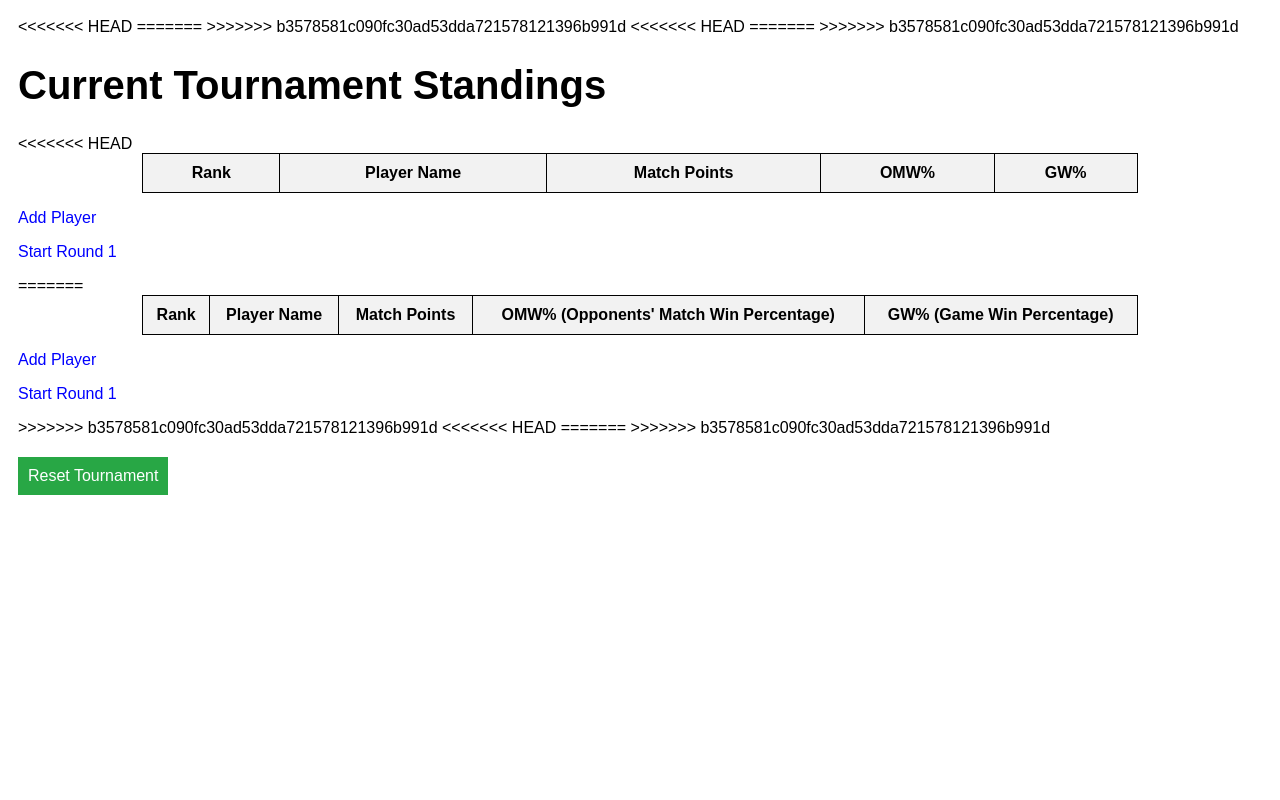
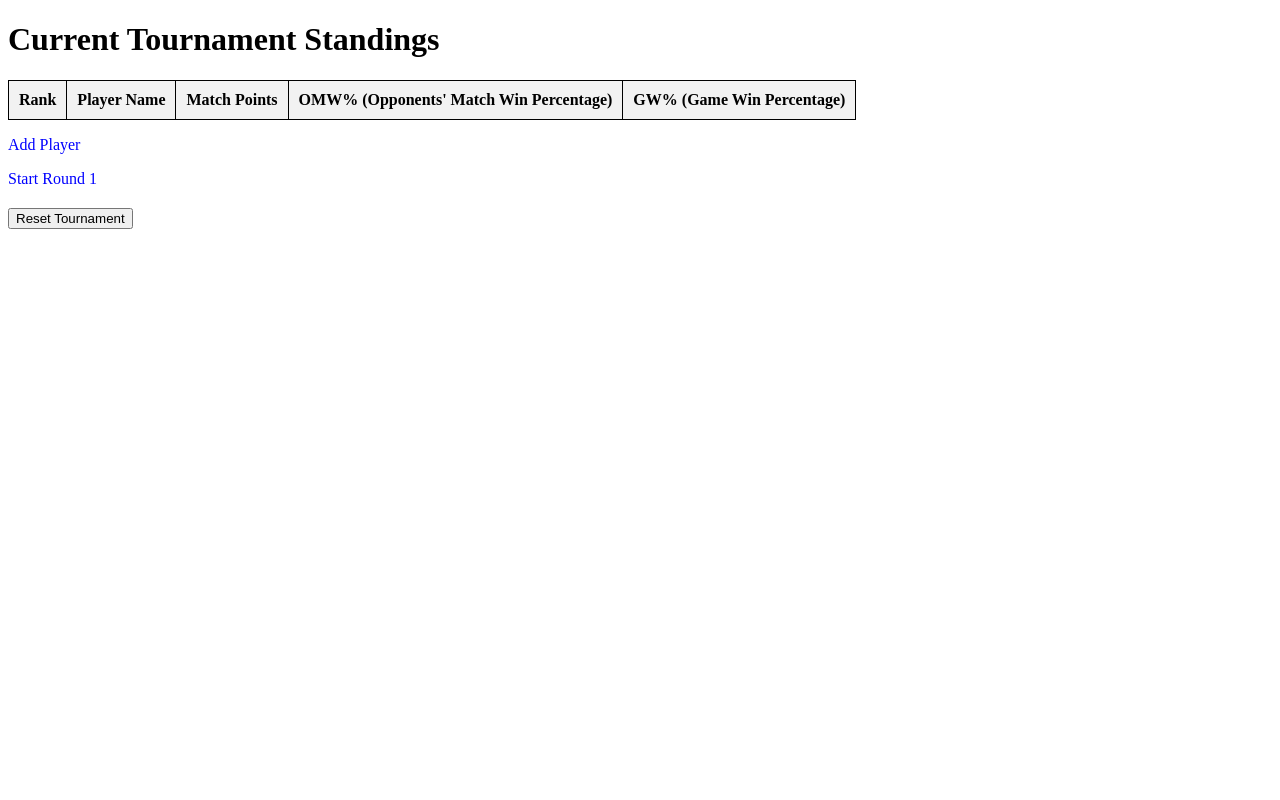
Before and after one commit to Tholomir/Better-MTG-Tournament-Orga, a Flask app: page / in a window 1280 px wide. Run offline with Flask 3, Linux system fonts and the light colour scheme; data that the repository does not hold is empty.

Commit message:
templates - Incoming Changes Accepted

```diff
--- a/templates/index.html
+++ b/templates/index.html
@@ -1,15 +1,9 @@
-<<<<<<< HEAD
-=======
 <!-- templates/index.html -->
 
->>>>>>> b3578581c090fc30ad53dda721578121396b991d
 <!DOCTYPE html>
 <html>
 <head>
     <title>Tournament Standings</title>
-<<<<<<< HEAD
-    <link rel="stylesheet" type="text/css" href="{{ url_for('static', filename='styles.css') }}">
-=======
     <style>
         table, th, td {
             border: 1px solid black;
@@ -24,47 +18,11 @@
             color: blue;
         }
     </style>
->>>>>>> b3578581c090fc30ad53dda721578121396b991d
 </head>
 <body>
 
     <h1>Current Tournament Standings</h1>
 
-<<<<<<< HEAD
-    <div class="table-container">
-        <table>
-            <tr>
-                <th>Rank</th>
-                <th>Player Name</th>
-                <th>Match Points</th>
-                <th>OMW%</th>
-                <th>GW%</th>
-            </tr>
-            {% for idx, standing in enumerate(standings) %}
-            <tr>
-                <td>{{ idx + 1 }}</td>
-                <td>{{ standing.player.name }}</td>
-                <td>{{ standing.match_points }}</td>
-                <td>{{ (standing.opponents_match_win_percentage * 100) | round(2) }}%</td>
-                <td>{{ (standing.game_win_percentage * 100) | round(2) }}%</td>
-            </tr>
-            {% endfor %}
-        </table>
-    </div>
-
-    {% if tournament.get_last_started_round() == 0 %}
-    <p><a href="{{ url_for('add_player') }}">Add Player</a></p>
-    {% endif %}
-
-    {% if next_round_number %}
-    <p><a href="{{ url_for('start_round') }}">Start Round {{ next_round_number }}</a></p>
-    {% endif %}
-
-    {% if finals_ready and not champion %}
-    <p><a href="{{ url_for('finals') }}">Proceed to Finals</a></p>
-    {% endif %}
-
-=======
     <table>
         <tr>
             <th>Rank</th>
@@ -102,7 +60,6 @@
 {% endif %}
 
     <!-- Display champion if available -->
->>>>>>> b3578581c090fc30ad53dda721578121396b991d
     {% if champion %}
         {% if champion == "Tie" %}
             <h2>The finals ended in a tie.</h2>
@@ -111,10 +68,7 @@
         {% endif %}
     {% endif %}
 
-<<<<<<< HEAD
-=======
     <!-- Add a button to reset the tournament -->
->>>>>>> b3578581c090fc30ad53dda721578121396b991d
     <form action="{{ url_for('reset_tournament') }}" method="POST" style="margin-top: 20px;">
         <input type="submit" value="Reset Tournament" onclick="return confirm('Are you sure you want to reset the tournament? This action cannot be undone.');">
     </form>
```
Also changed, not shown: templates/add_player.html (+0 -25 lines), templates/view_round.html (+0 -61 lines).
